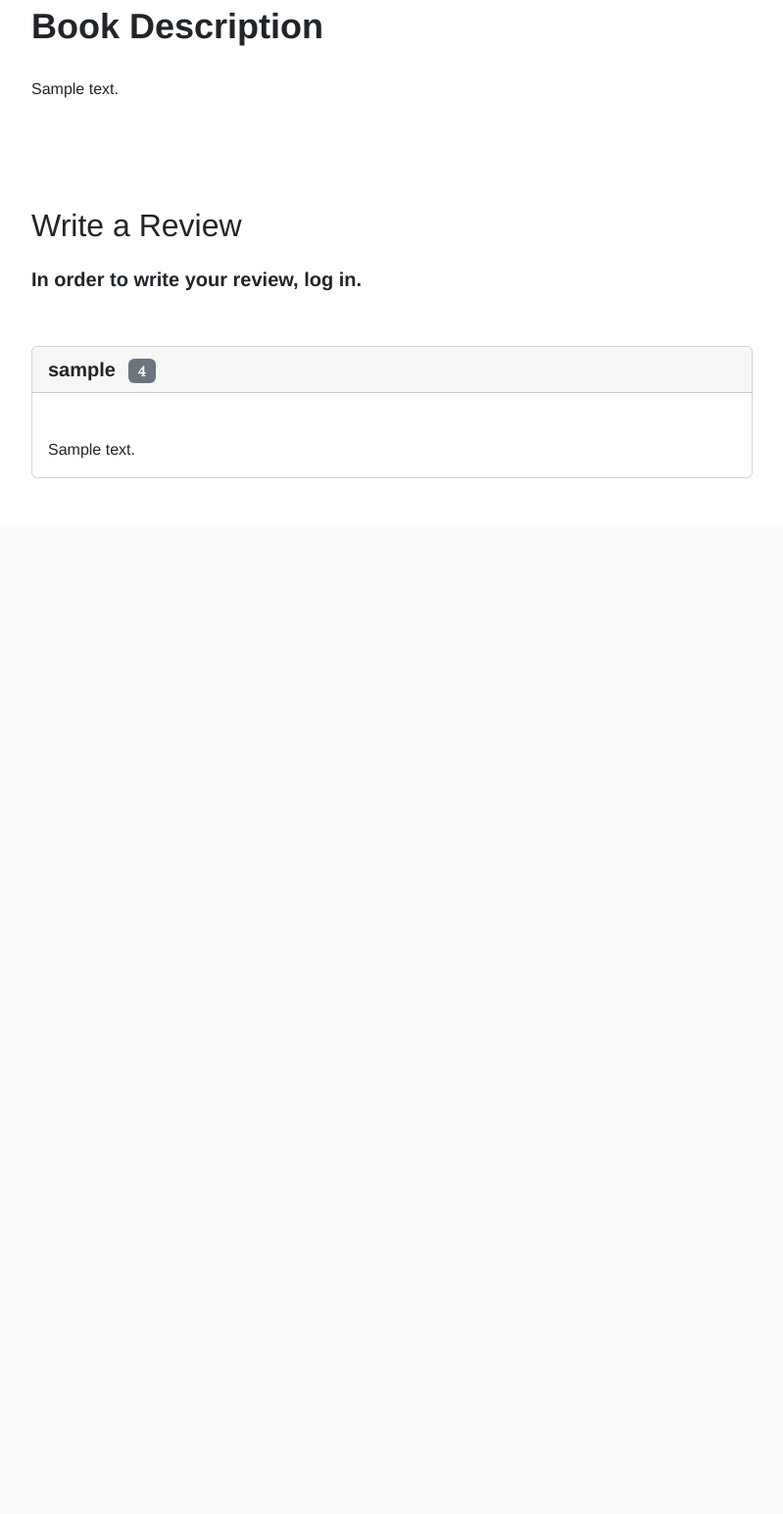
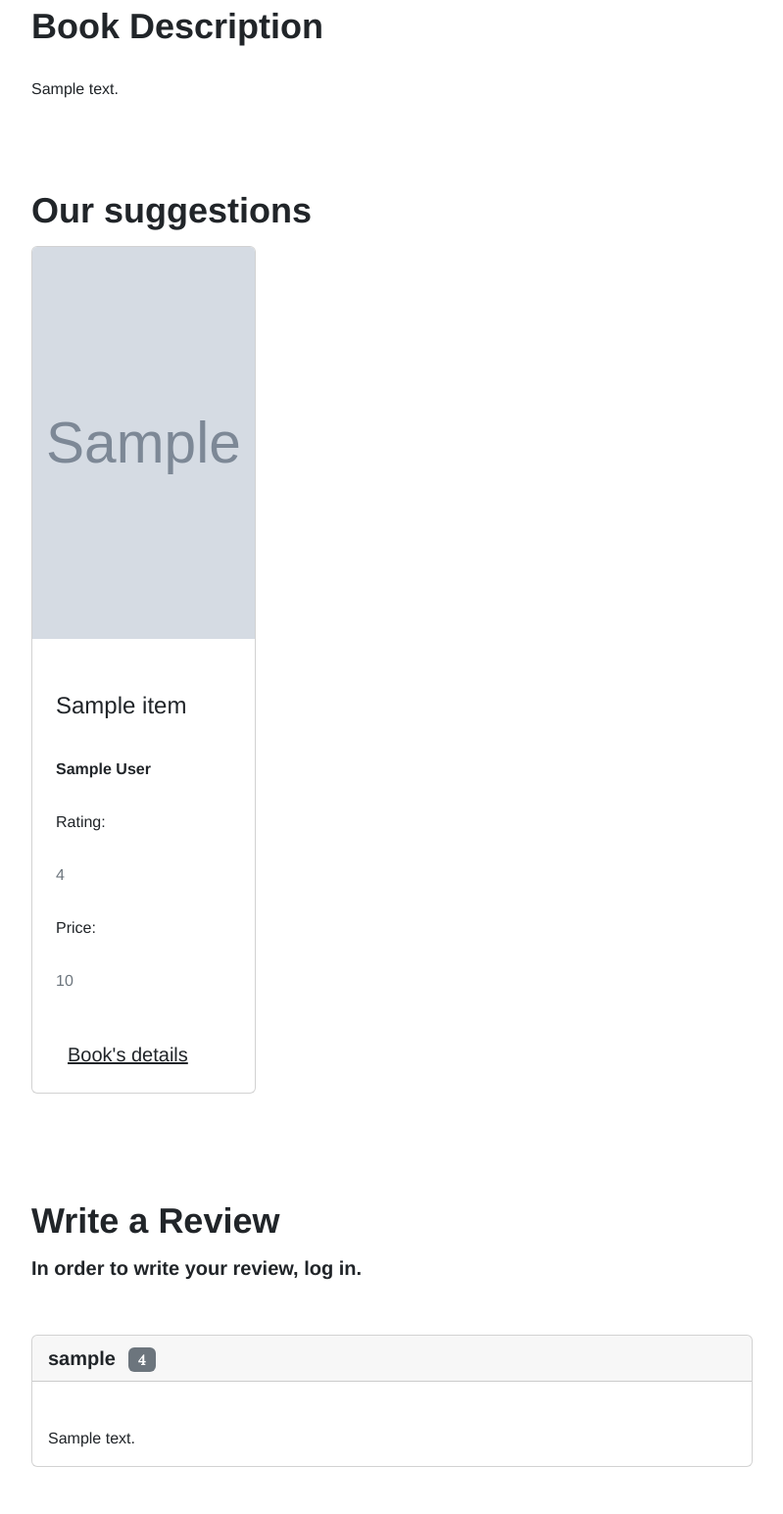
Before and after one commit to LucaReggiani/frontend_aichallenge, a Flask app: a page that uses templates/book_page.html in a window 1280 px wide. Shown: the part 738-2283 px from the top of the page at 98% size, without its empty margins (240-1039 px from the left). Before the commit the page ends 1226 px from the top, so only its background shows below. Run offline with Flask 3, Linux system fonts and the light colour scheme; grey boxes marked "Sample" are stand-in pictures; a database or web service that is not in the repository returns one stand-in record (values such as "Sample title"); data that the repository does not hold is empty; some libraries are stand-ins or nearby versions.

Commit message:
added suggested book category

```diff
--- a/app.py
+++ b/app.py
@@ -81,8 +81,14 @@ def book_details(id_book):
         # response payload extraction
         data = response_get_book_details.json()
 
+        # main book extraction
+        main_book = data[0]
+
+        # main book removal from the response
+        data.pop(0)
+
         # book's page forms initialization
-        form_edit_book = EditBookForm(obj=data)
+        form_edit_book = EditBookForm(obj=main_book)
         form_review_book = ReviewBookForm()
 
         # getting all book's reviews information
@@ -91,7 +97,14 @@ def book_details(id_book):
 
         # Checking if the user il logged in
         userId = session.get('userId', None)
-        return render_template('book_page.html', book=data, form_edit_book=form_edit_book, is_admin=is_admin, form_review_book=form_review_book, book_reviews=book_reviews, userId=userId)
+        return render_template('book_page.html',
+                               book=main_book,
+                               suggested_books=data,
+                               form_edit_book=form_edit_book,
+                               is_admin=is_admin,
+                               form_review_book=form_review_book,
+                               book_reviews=book_reviews,
+                               userId=userId)
 
     else:
         edited_book = request.form.to_dict(flat=False)
--- a/templates/book_page.html
+++ b/templates/book_page.html
@@ -64,8 +64,36 @@ write here if you want to add css links only in this page
                 <p id="book-description">{{ book.description }}</p>
             </div>
 
+            <div class="col-md-10 col-lg-8 mx-auto">
+                <h2 class="section-heading">Our suggestions</h2>
+                <div class="row gy-4">
+                    {% for suggested_book in suggested_books %}
+                        <div class="col-lg-4 col-md-6 col-sm-12 book-card">
+                            <div class="card">
+                                <img class="card-img-top card-img-book" src="{{ suggested_book.coverImg }}" style="object-fit: cover; height: 25rem;">
+                                <div class="card-body p-4">
+                                  <h4 class="card-title">{{ suggested_book.title }}</h4>
+                                  <div class="d-flex">
+                                    <div>
+                                      <p class="fw-bold mb-0 card-author">{{ suggested_book.author }}</p>
+                                      <p>Rating:</p>
+                                      <p class="text-muted mb-0 card-rating">{{ suggested_book.rating }}</p>
+                                      <p>Price:</p>
+                                      <p class="text-muted mb-0 card-price">{{ suggested_book.price }}</p>
+                                    </div>
+                                  </div>
+                                  <div class="container mt-5">
+                                        <a href="{{ url_for('book_details', id_book=suggested_book.bookId) }}" class="custom-link card-link">Book's details</a>
+                                    </div>
+                                </div>
+                              </div>
+                        </div>
+                    {% endfor %}
+                </div>
+            </div>
+
             <div class="col-md-10 col-lg-8 mx-auto mt-5">
-                <h2 class="mb-4">Write a Review</h2>
+                <h2 class="section-heading">Write a Review</h2>
                 {% if userId %}
                     {% include 'forms/review_book_form.html' %}
                 {% else %}
--- a/templates/books_list.html
+++ b/templates/books_list.html
@@ -29,10 +29,6 @@ write here if you want to add css links only in this page
         <option value="rating">Rating</option>
     </select>
 
-    <!-- Display ordered items here -->
-    <div id="orderedItems" class="mt-3">
-        <!-- Items will be dynamically added here using JavaScript -->
-    </div>
 </div>
 
 <div class="container py-4 py-xl-5">
```
